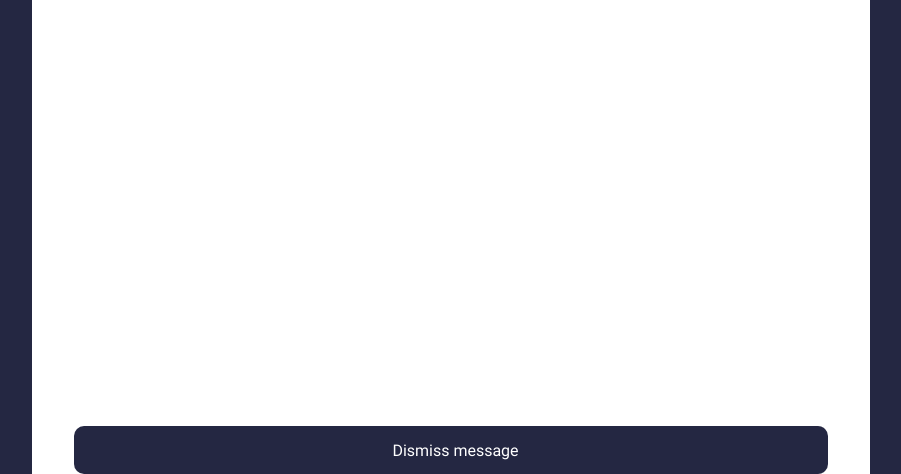
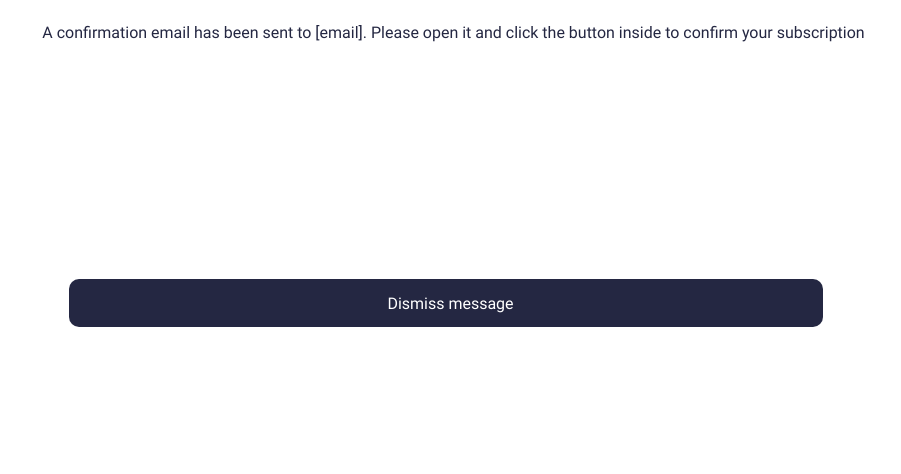
Before and after one commit to kjameer0/newsletter-sign-up-with-success-message-main, a website: page index.html in a window 1280 px wide. Shown: the part 461-935 px from the top of the page, without its empty margins (194-1095 px from the left). After the commit the page ends 800 px from the top, so only its background shows below. Drawn offline with Linux system fonts and the light colour scheme.

Commit message:
feat: dismiss button stays at bottom of viewport

```diff
--- a/styles.css
+++ b/styles.css
@@ -11,6 +11,7 @@
   font-family: "Roboto-Regular", Helvetica;
   color: hsl(234, 29%, 20%);
   min-width: 375px;
+  background-color: white;
 }
 body {
   display: flex;
@@ -20,7 +21,6 @@ body {
   margin: 0;
   min-width: 375px;
   background-color: hsl(234, 29%, 20%);
-  height: 100vh;
 }
 #main-illustration-desktop {
   display: none;
@@ -101,17 +101,18 @@ ul {
   background-color: hsl(234, 29%, 20%);
   border-radius: 10px;
   width: 100%;
-  height: 3rem;
+  min-height: 3rem;
 }
 /* success page */
 .success {
   display: flex;
+  position: relative;
   flex-direction: column;
   align-items: center;
   background-color: white;
+  min-height: 600px;
   min-width: 375px;
-  margin-left: 10px;
-  height: 100%;
+  height: 100vh;
 }
 .success > * {
   padding-left: 15px;
@@ -126,11 +127,11 @@ ul {
 }
 .success > p {
   font-size: 1rem;
-  margin-bottom: 50%;
 }
 .success > .submit-button {
+  position: absolute;
+  top: max(386px, 90%);
   width: 90%;
-  margin-top: 100px;
 }
 @media screen and (min-width: 650px) {
   :root {
```
Also changed, not shown: index.html (+0 -16 lines).
